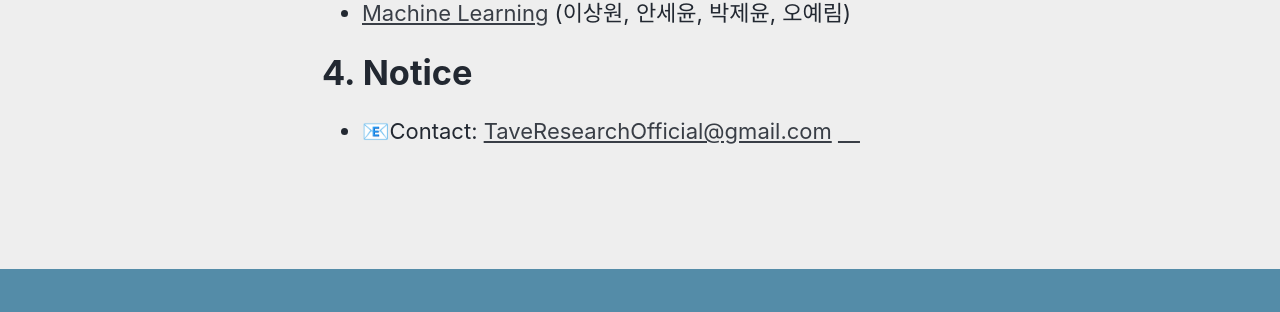
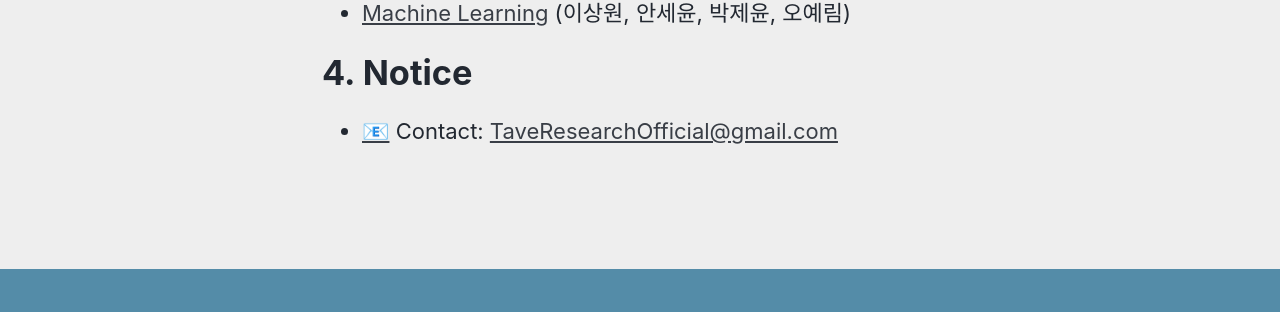
Before and after one commit to TAVEResearch/TAVEResearch.github.io, a Jekyll site: the page built from about.md, in a window 1280 px wide. Shown: the part 1745-2057 px from the top of the page. Built offline with Jekyll 4.4.1, drawn with Linux system fonts in a browser that asks for light colours; cached includes are drawn as plain includes.

```diff
--- a/about.md
+++ b/about.md
@@ -37,4 +37,4 @@ author_profile: false
 
 # 4. Notice
 
-- 📧Contact: [TaveResearchOfficial@gmail.com](mailto:TaveResearchOfficial@gmail.com) [　](https://taveresearch.github.io/imgs/nakama.png)
+- [📧](https://taveresearch.github.io/imgs/nakama.png) Contact: [TaveResearchOfficial@gmail.com](mailto:TaveResearchOfficial@gmail.com)
```
